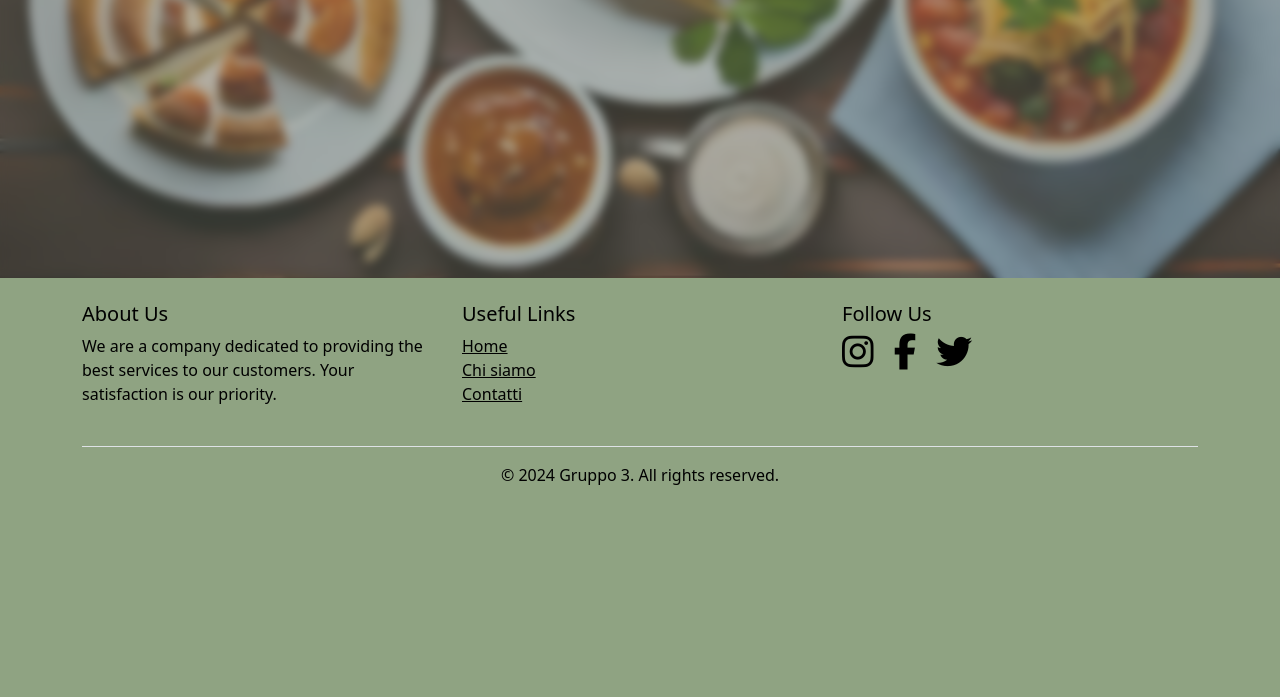
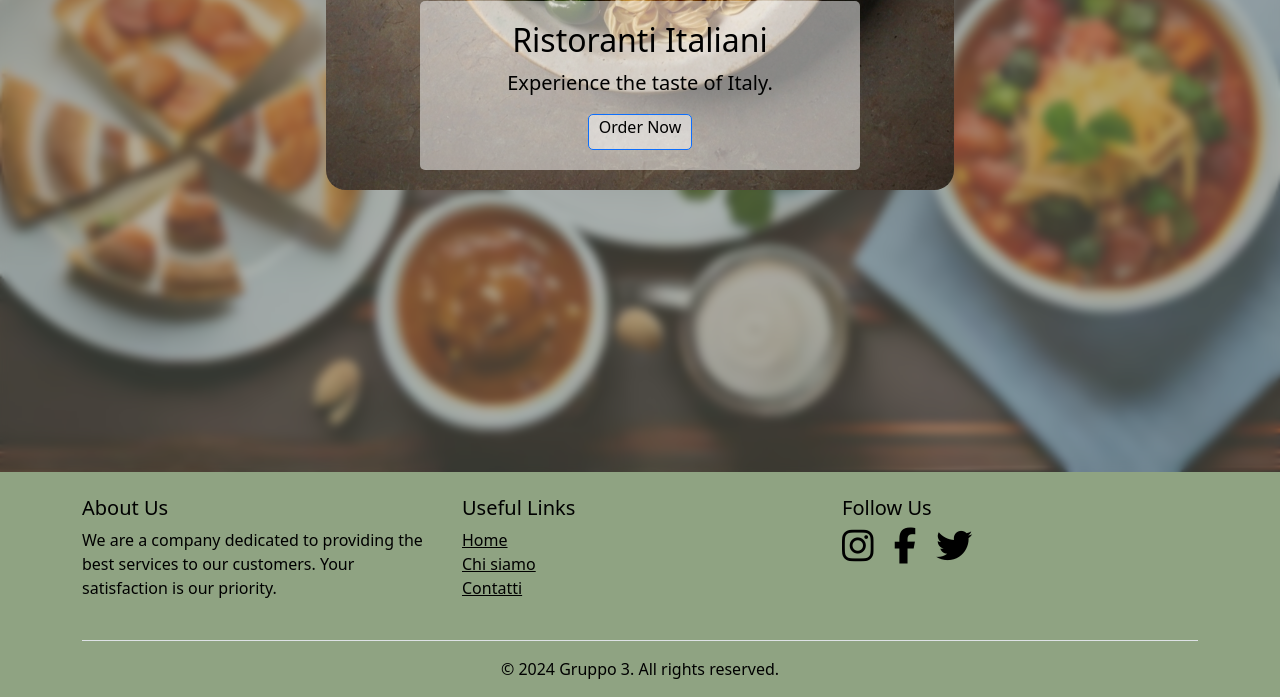
Before and after one commit to Giamm0101/Project_work, a Flask app: page / in a window 1280 px wide. Shown: the part 874-1571 px from the top of the page. Before the commit the page ends 1359 px from the top, so only its background shows below. Run offline with Flask 3, Linux system fonts and the light colour scheme; some libraries are stand-ins or nearby versions.

Commit message:
home-quasi-fine

```diff
--- a/templates/home.html
+++ b/templates/home.html
@@ -11,7 +11,7 @@
     #intro {
       position: relative;
       width: 100%;
-      height: 100vh;
+      height: 120vh;
       background: url('/static/tavola2.avif') no-repeat center center/cover;
     }
 
@@ -32,20 +32,37 @@
 
     .carousel-caption {
       pointer-events: none;
+      background-color: rgba(255, 255, 255, 0.5);
+      /* Light gray background with 50% opacity */
+      padding: 10px;
+      /* Add some padding around the text */
+      border-radius: 5px;
     }
 
     .carousel-caption h5 {
       font-size: 2rem;
+      color: black;
+
+
     }
 
     .carousel-caption p {
       font-size: 1.25rem;
+      color: black;
+
     }
 
     .carousel-caption .btn {
       font-size: 1rem;
       padding: 10px 20px;
       pointer-events: stroke;
+      color: black;
+      background-color: rgba(255, 255, 255, 0.5);
+      /* Light gray background with 50% opacity */
+      padding: 10px;
+      /* Add some padding around the text */
+      border-radius: 5px;
+      padding-top: 0;
     }
 
     .carousel-item img:hover {
@@ -54,6 +71,18 @@
       transition: filter 0.3s ease-in-out;
       /* Smooth transition */
     }
+
+    .carousel-item img {
+      border-radius: 20px;
+    }
+
+    h3 {
+      background-color: #8fa382;
+      margin: 0px !important;
+      font-family: 'Roboto', sans-serif;
+      text-align: center;
+    }
+
   </style>
   <link rel="preconnect" href="https://fonts.googleapis.com">
   <link rel="preconnect" href="https://fonts.gstatic.com" crossorigin>
@@ -64,6 +93,11 @@
   <link href="https://cdn.jsdelivr.net/npm/bootstrap@5.3.3/dist/css/bootstrap.min.css" rel="stylesheet"
     integrity="sha384-QWTKZyjpPEjISv5WaRU9OFeRpok6YctnYmDr5pNlyT2bRjXh0JMhjY6hW+ALEwIH" crossorigin="anonymous">
   <link rel="stylesheet" href="https://cdnjs.cloudflare.com/ajax/libs/font-awesome/4.7.0/css/font-awesome.min.css">
+  <link rel="preconnect" href="https://fonts.googleapis.com">
+  <link rel="preconnect" href="https://fonts.gstatic.com" crossorigin>
+  <link
+    href="https://fonts.googleapis.com/css2?family=Roboto+Serif:ital,opsz,wght@0,8..144,100..900;1,8..144,100..900&display=swap"
+    rel="stylesheet">
 </head>
 
 <body>
@@ -72,7 +106,7 @@
     <img src="/static/Logo.png" alt="" style="display: flex; margin: 0 auto; width: 300px;">
   </div>
   <!--fine logo superiore-->
-
+  <h3>La tua Guida Completa per Mangiare Senza Glutine in Europa</h3>
   <!--navbar-->
   <nav class="navbar navbar-expand-lg bg-body-tertiary " style="padding: 0%;">
     <div class="container-fluid" style="background-color: #8fa382">
@@ -104,33 +138,46 @@
   <!--sfondo-->
   <div id="intro" class="bg-image shadow-2-strong">
     <div class="mask" style="background-color: rgba(0, 0, 0, 0.8);"></div>
+
     <div class="container-fluid">
       <div id="carouselExampleFade" class="carousel slide carousel-fade" data-bs-ride="carousel" style="z-index: 600;">
         <div class="carousel-inner" style="display: flex; max-width: 50%; margin: auto; padding-top: 50px;">
           <div class="carousel-item active">
-            <img
-              src="https://images.ctfassets.net/nw5k25xfqsik/64VwvKFqxMWQORE10Tn8pY/200c0538099dc4d1cf62fd07ce59c2af/20220211142754-margherita-9920.jpg?w=1024"
-              class="d-block w-100" alt="...">
+            <img src="/static/italy.jpg" class="d-block w-100" alt="...">
             <div class="carousel-caption">
-              <h5>Pizza Napoletana</h5>
-              <p>Experience the taste of Italy with our authentic pizzas.</p>
+              <h5>Ristoranti Italiani</h5>
+              <p>Experience the taste of Italy.</p>
               <a href="#" class="btn btn-primary">Order Now</a>
             </div>
           </div>
           <div class="carousel-item">
-            <img src="https://img.freepik.com/free-photo/authentic-italian-pasta_24972-2334.jpg" class="d-block w-100"
-              alt="...">
+            <img src="/static/francia.jpg" class="d-block w-100" alt="...">
             <div class="carousel-caption">
-              <h5>Pasta</h5>
+              <h5>Ristoranti Francesi</h5>
               <p>Indulge in our freshly made pasta dishes.</p>
               <a href="#" class="btn btn-primary">Order Now</a>
             </div>
           </div>
           <div class="carousel-item">
-            <img src="https://www.todis.it/wp-content/uploads/2020/05/giornata-mondiale-dell-hamburger-.jpg"
-              class="d-block w-100" alt="...">
+            <img src="/static/germania.jpg" class="d-block w-100" alt="...">
             <div class="carousel-caption">
-              <h5>Hamburger</h5>
+              <h5>Ristoranti Germania</h5>
+              <p>Savor the best burgers in town, made just for you.</p>
+              <a href="#" class="btn btn-primary">Order Now</a>
+            </div>
+          </div>
+          <div class="carousel-item">
+            <img src="/static/spagna.jpg" class="d-block w-100" alt="...">
+            <div class="carousel-caption">
+              <h5>Ristoranti Spagna</h5>
+              <p>Savor the best burgers in town, made just for you.</p>
+              <a href="#" class="btn btn-primary">Order Now</a>
+            </div>
+          </div>
+          <div class="carousel-item">
+            <img src="/static/inghilterra.jpg" class="d-block w-100" alt="...">
+            <div class="carousel-caption">
+              <h5>Ristoranti Inglesi</h5>
               <p>Savor the best burgers in town, made just for you.</p>
               <a href="#" class="btn btn-primary">Order Now</a>
             </div>
```
Also changed, not shown: static/francia.jpg (added), static/germania.jpg (added), static/inghilterra.jpg (added), static/italy.jpg (added), static/spagna.jpg (added).
